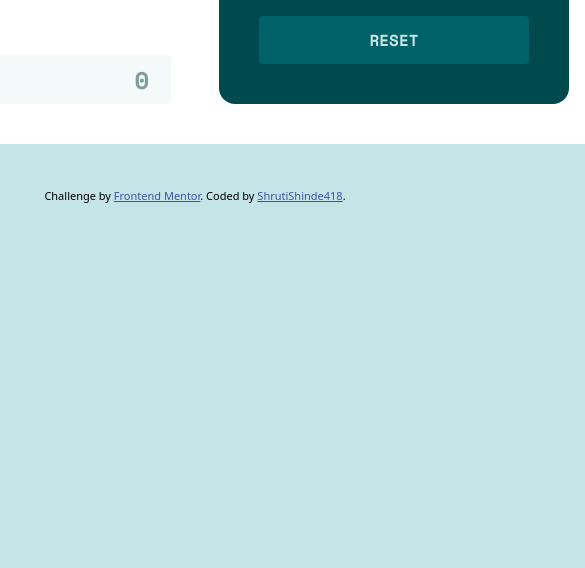
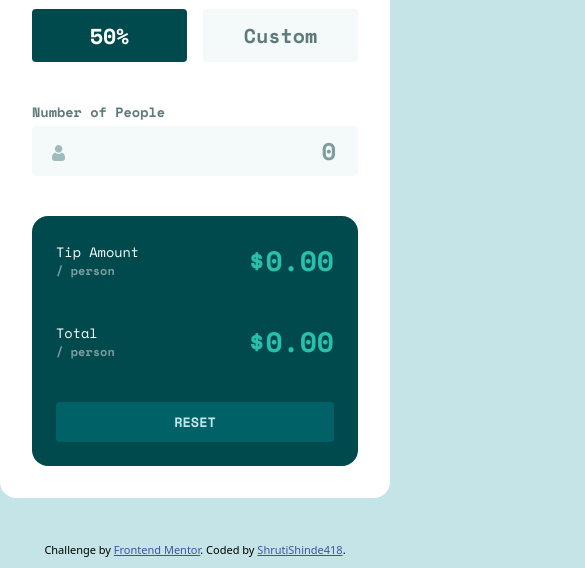
Before and after one commit to ShrutiShinde418/FrontendMentor7, a plain HTML site: page tip-calculator-app/index.html in a window 390 px wide. Shown: the part 464-1032 px from the top of the page, 585 px wide, since content can reach past the window. Before the commit the page ends 844 px from the top, so only its background shows below. Drawn offline with nearby package versions, Linux system fonts and the light colour scheme.

Commit message:
refactor: add responsiveness, update event listeners

```diff
--- a/tip-calculator-app/css/index.scss
+++ b/tip-calculator-app/css/index.scss
@@ -184,3 +184,74 @@ body {
   color: $dark-cyan !important;
   background-color: $strong-cyan !important;
 }
+
+@media (max-width: 992px) {
+  #tip-calculator {
+    max-width: 100%;
+    grid-template-columns: repeat(2, minmax(300px, 300px));
+    gap: 2em;
+
+    .input-controls {
+      .form-control {
+        .input-buttons {
+          grid-template-columns: repeat(2, 1fr);
+        }
+      }
+    }
+  }
+}
+
+@media (max-width: 740px) {
+  body {
+    width: 100%;
+    main {
+      max-width: 100%;
+      width: 100%;
+    }
+    #tip-calculator {
+      display: flex;
+      flex-direction: column;
+      min-width: 80%;
+    }
+  }
+}
+
+@media (max-width: 576px) {
+  body #tip-calculator {
+    min-width: 100%;
+    padding: 2em;
+    gap: 2.5em;
+
+    .input-controls {
+      gap: 2.5em;
+
+      .form-control {
+        label {
+          font-size: 0.85rem;
+        }
+      }
+    }
+
+    .calculator-controls {
+      padding: 1.5em;
+
+      .reset {
+        font-size: 0.85rem;
+      }
+
+      .calculator-result {
+        .heading {
+          font-size: 0.85rem;
+        }
+
+        .sub-heading {
+          font-size: 0.75rem;
+        }
+
+        .result {
+          font-size: 1.75rem;
+        }
+      }
+    }
+  }
+}
--- a/tip-calculator-app/js/index.js
+++ b/tip-calculator-app/js/index.js
@@ -9,7 +9,7 @@ document.addEventListener("DOMContentLoaded", () => {
   noOfPeople.value = totalNoOfPeople;
   const customButton = document.querySelector(".custom");
   const error = document.querySelector(".error");
-  const radioButtons = document.getElementsByName("tip");
+  const radioButtons = document.querySelectorAll('input[name="tip"]');
   const perPersonTip = document.getElementById("perPersonTip");
   const totalAmountPerPerson = document.getElementById("totalAmountPerPerson");
   const resetButton = document.querySelector(".reset");
@@ -89,7 +89,7 @@ document.addEventListener("DOMContentLoaded", () => {
     });
   });
 
-  bill.addEventListener("change", (e) => {
+  bill.addEventListener("input", (e) => {
     billAmount = +e.target.value;
 
     if (billAmount > 0 && totalNoOfPeople === 0) {
@@ -107,7 +107,7 @@ document.addEventListener("DOMContentLoaded", () => {
     }
   });
 
-  noOfPeople.addEventListener("change", (e) => {
+  noOfPeople.addEventListener("input", (e) => {
     totalNoOfPeople = +e.target.value;
     if (billAmount > 0 && totalNoOfPeople === 0) {
       error.style.display = "block";
```
Also changed, not shown: tip-calculator-app/css/index.css, 1 other file.
